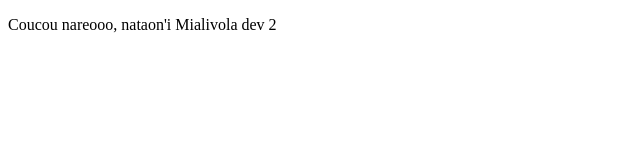
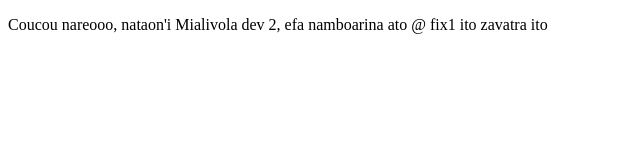
Before and after one commit to RDnante/testmerge, a plain HTML site: page detail.html in a window 1280 px wide. Shown: the whole page, without its empty margins (0-640 px from the left). Drawn offline with Linux system fonts and the light colour scheme.

Commit message:
fix modifie par dev2

```diff
--- a/detail.html
+++ b/detail.html
@@ -7,6 +7,6 @@
     <title>Document</title>
 </head>
 <body>
-    <p>Coucou nareooo, nataon'i Mialivola dev 2</p>
+    <p>Coucou nareooo, nataon'i Mialivola dev 2, efa namboarina ato @ fix1 ito zavatra ito </p>
 </body>
 </html>
```
